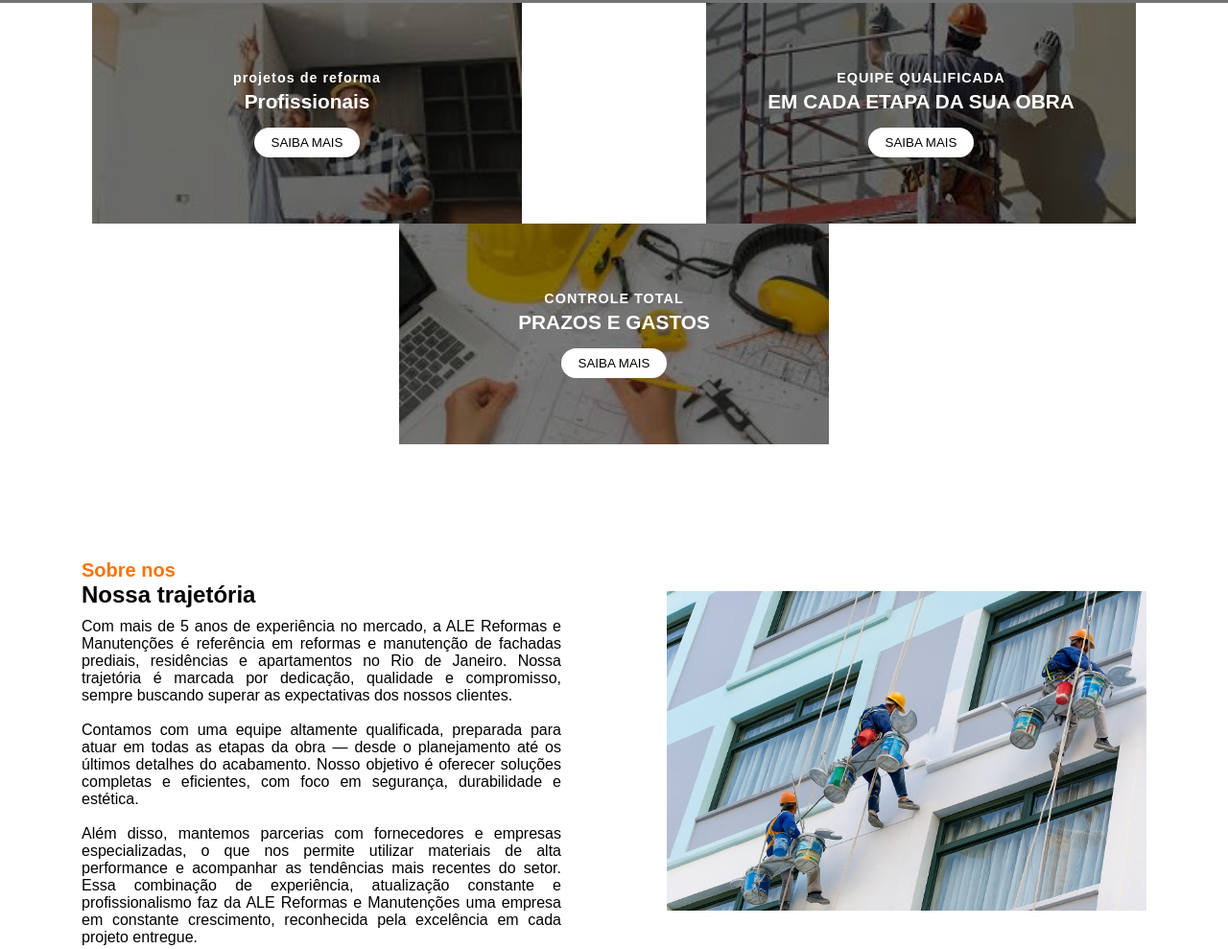
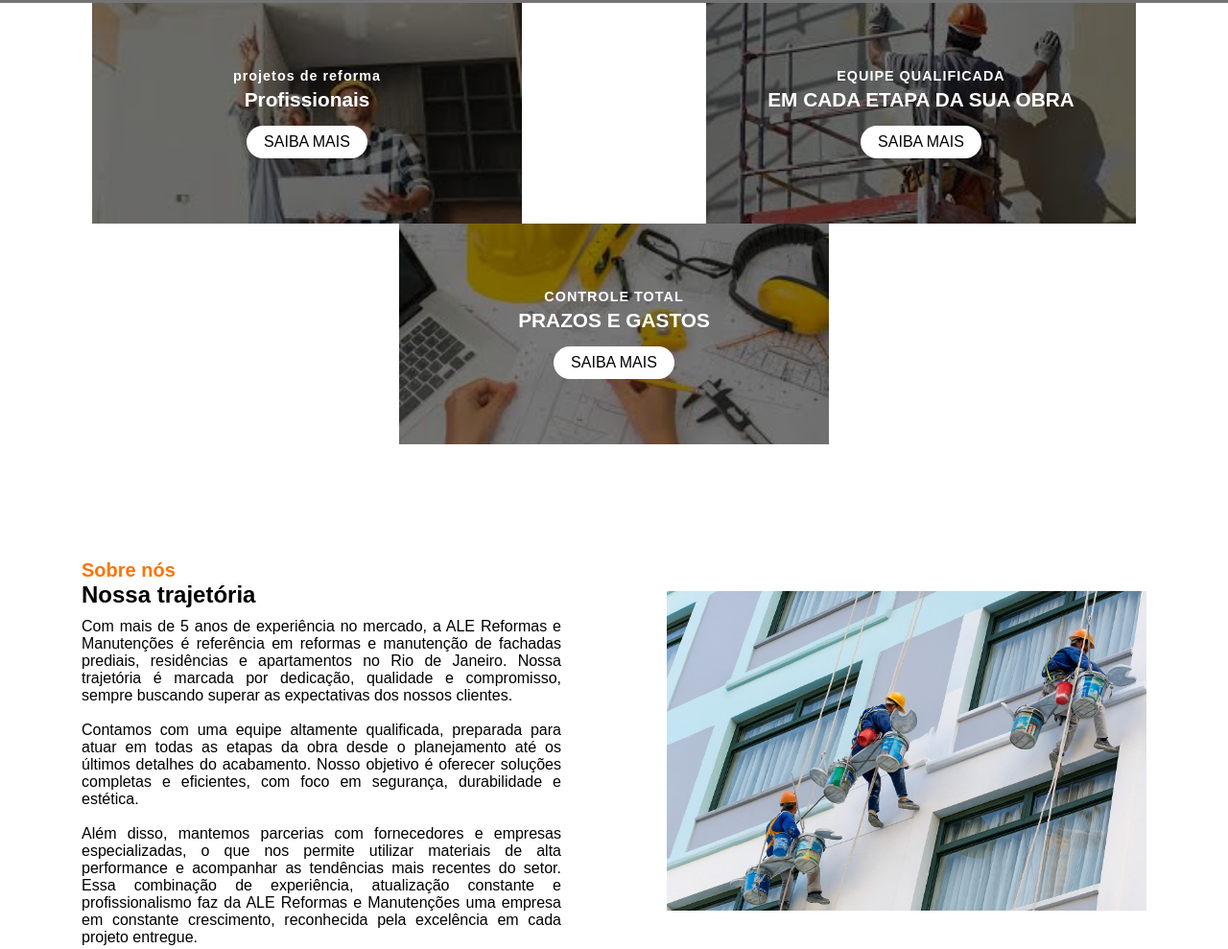
Before and after one commit to structcodes/ale-reformas1, a plain HTML site: page index.html in a window 1280 px wide. Shown: the part 811-1800 px from the top of the page at 96% size. Drawn offline with nearby package versions, Linux system fonts and the light colour scheme; grey boxes are pictures that could not be loaded.

Commit message:
Site finalizado

```diff
--- a/index.html
+++ b/index.html
@@ -19,7 +19,7 @@
       <nav class="nav-list">
         <ul>
           <li> <a href="#inicio">Inicio</a> </li>
-          <li> <a href="#sobre-nos">Sobre nos</a> </li>
+          <li> <a href="#sobre-nos">Sobre nós</a> </li>
           <li> <a href="#contato">Contato</a> </li>
           <li> <a href="#diferencial">Diferencial</a></li>
         </ul>
@@ -84,7 +84,7 @@
 
     <div class="conteudo">
       <p>REFORMAS & MANUTENÇÕES</p>
-      <h1>Referência há mais de 10 anos <br> em reformas e manutenção de fachadas.</h1>
+      <h1>Referência há mais de 5 anos <br> em reformas e manutenção de fachadas.</h1>
       <a href="https://wa.me/5521979328219?text=Ol%C3%A1!+Gostaria+de+saber+mais+sobre+os+servi%C3%A7os+da+Ale+Reformas+e+Manuten%C3%A7%C3%B5es"><button>Faça seu orçamento</button></a>
     </div>
   </div>
@@ -96,7 +96,9 @@
       <div class="content">
         <h3>projetos de reforma</h3>
         <h2>Profissionais</h2>
-        <button>SAIBA MAIS</button>
+        <a href="https://wa.me/5521979328219?text=Ol%C3%A1!+Gostaria+de+saber+mais+sobre+os+servi%C3%A7os+da+Ale+Reformas+e+Manuten%C3%A7%C3%B5es" class="cards-cta">
+          SAIBA MAIS
+        </a>
         </div>
       </div>
 
@@ -106,7 +108,9 @@
     <div class="content">
       <h3>EQUIPE QUALIFICADA</h3>
       <h2>EM CADA ETAPA DA SUA OBRA</h2>
-      <button>SAIBA MAIS</button>
+      <a href="https://wa.me/5521979328219?text=Ol%C3%A1!+Gostaria+de+saber+mais+sobre+os+servi%C3%A7os+da+Ale+Reformas+e+Manuten%C3%A7%C3%B5es" class="cards-cta">
+        SAIBA MAIS
+      </a>
     </div>
   </div>
 
@@ -116,7 +120,9 @@
     <div class="content">
       <h3>CONTROLE TOTAL</h3>
       <h2>PRAZOS E GASTOS</h2>
-      <button>SAIBA MAIS</button>
+     <a href="https://wa.me/5521979328219?text=Ol%C3%A1!+Gostaria+de+saber+mais+sobre+os+servi%C3%A7os+da+Ale+Reformas+e+Manuten%C3%A7%C3%B5es" class="cards-cta">
+      SAIBA MAIS
+     </a>
     </div>
   </div>
 </section>
@@ -124,12 +130,12 @@
 <section>
   <div class="section-sobre" id="sobre-nos">
     <div class="sobre-nos">
-      <h2 class="h21">Sobre nos</h2>
+      <h2 class="h21">Sobre nós</h2>
       <h2>Nossa trajetória</h2>
       <p>Com mais de 5 anos de experiência no mercado, a ALE Reformas e Manutenções é referência em reformas e manutenção de fachadas prediais, residências e apartamentos no Rio de Janeiro.
       Nossa trajetória é marcada por dedicação, qualidade e compromisso, sempre buscando superar as expectativas dos nossos clientes. <br> <br>
 
-      Contamos com uma equipe altamente qualificada, preparada para atuar em todas as etapas da obra — desde o planejamento até os últimos detalhes do acabamento. Nosso objetivo é oferecer soluções completas e eficientes, com foco em segurança, durabilidade e estética. <br> <br>
+      Contamos com uma equipe altamente qualificada, preparada para atuar em todas as etapas da obra desde o planejamento até os últimos detalhes do acabamento. Nosso objetivo é oferecer soluções completas e eficientes, com foco em segurança, durabilidade e estética. <br> <br>
 
       Além disso, mantemos parcerias com fornecedores e empresas especializadas, o que nos permite utilizar materiais de alta performance e acompanhar as tendências mais recentes do setor. Essa combinação de experiência, atualização constante e profissionalismo faz da ALE Reformas e Manutenções uma empresa em constante crescimento, reconhecida pela excelência em cada projeto entregue.
       </p>
--- a/styleg.css
+++ b/styleg.css
@@ -353,10 +353,11 @@ header {
   margin-bottom: 15px;
 }
 
-.content button {
+.content .cards-cta {
   background: white;
   color: black;
   border: none;
+  text-decoration: none;
   padding: 8px 18px;
   border-radius: 30px;
   cursor: pointer;
@@ -364,8 +365,8 @@ header {
   transition: 0.3s;
 }
 
-.content button:hover {
-  background: #ff7300;
+.content .cards-cta:hover {
+   background: #ff7300;
   color: white;
 }
 
```
Also changed, not shown: dreno.html (+1 -1 lines), fachada.html (+1 -1 lines), impermizacao.html (+1 -1 lines), laudo.html (+1 -1 lines), pintura.html (+1 -1 lines).
